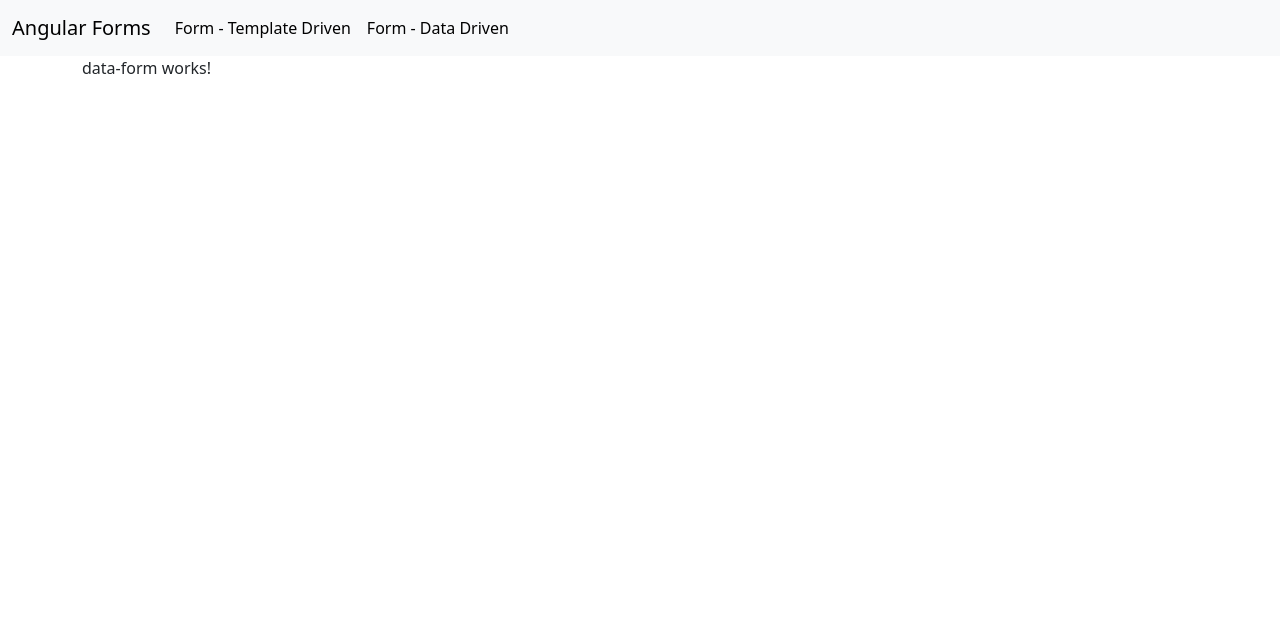
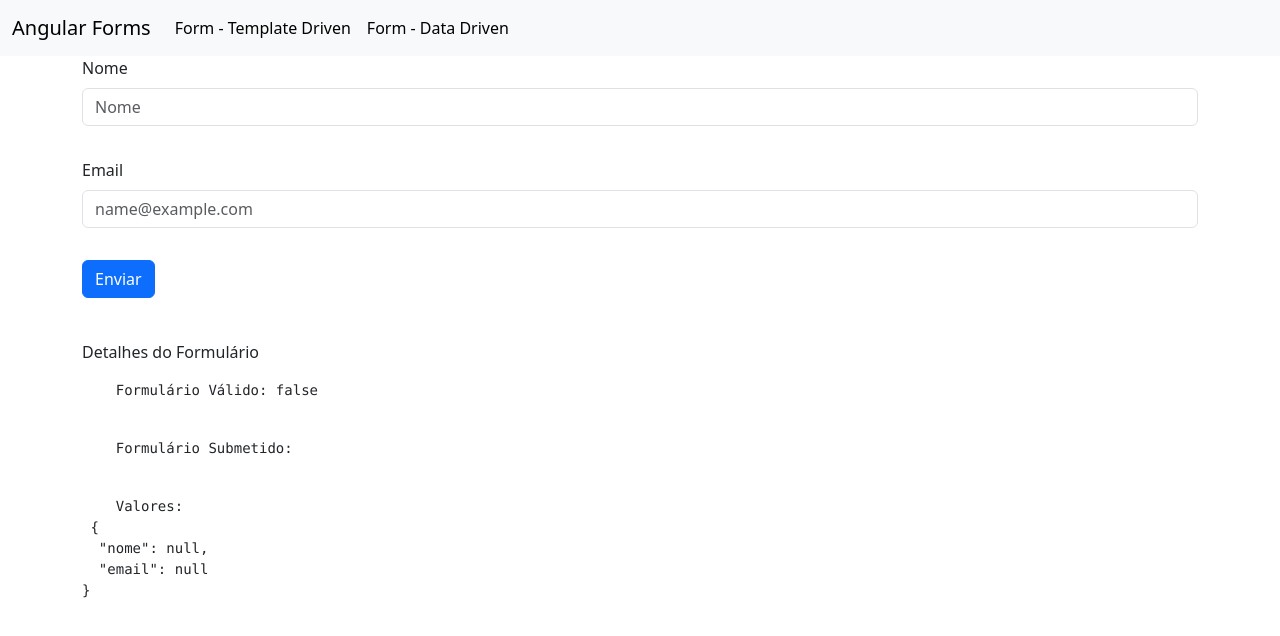
Before and after one commit to maiconcardoso/studying_angular_forms, an Angular app: page /dataForm in a window 1280 px wide. Shown: the top 636 px of the page. Built offline with nearby package versions, Linux system fonts and the light colour scheme.

Commit message:
Sincronizando HTML com FormGroup

```diff
--- a/src/app/app.module.ts
+++ b/src/app/app.module.ts
@@ -16,7 +16,7 @@ import { DataFormModule } from './data-form/data-form.module';
     FormsModule,
     AppRoutingModule,
     TemplateFormModule,
-    DataFormModule
+    DataFormModule,
   ],
   providers: [],
   bootstrap: [AppComponent]
--- a/src/app/data-form/data-form.component.html
+++ b/src/app/data-form/data-form.component.html
@@ -1 +1,29 @@
-<p>data-form works!</p>
+<form class="form-horizontal row g-3" [formGroup]="formulario">
+  <div class="mb-3">
+    <div class="col-md-12">
+      <label for="nome" class="form-label">Nome</label>
+    </div>
+    <input type="text" required class="form-control" id="nome" placeholder="Nome" formControlName="nome">
+   <!--  <div class="alert alert-danger" role="alert">
+      O nome é obrigatório.
+    </div> -->
+  </div>
+
+  <div class="mb-3">
+    <div class="col-md-12">
+      <label for="email" class="form-label">Email</label>
+      <input type="email" required class="form-control" id="email" placeholder="name@example.com" formControlName="email"
+         email>
+    <!--   <div class="alert alert-danger" role="alert">
+        Email inválido.
+      </div> -->
+    </div>
+  </div>
+
+
+  <div class="mb-3">
+    <button type="submit" class="btn btn-primary">Enviar</button>
+  </div>
+
+  <app-form-debug [form]="formulario"></app-form-debug>
+</form>
--- a/src/app/data-form/data-form.module.ts
+++ b/src/app/data-form/data-form.module.ts
@@ -2,6 +2,7 @@ import { NgModule } from '@angular/core';
 import { CommonModule } from '@angular/common';
 import { DataFormComponent } from './data-form.component';
 import { ReactiveFormsModule } from '@angular/forms';
+import { SharedModule } from '../shared/shared.module';
 
 
 
@@ -11,7 +12,8 @@ import { ReactiveFormsModule } from '@angular/forms';
   ],
   imports: [
     CommonModule,
-    ReactiveFormsModule
+    ReactiveFormsModule,
+    SharedModule
   ]
 })
 export class DataFormModule { }
--- a/src/app/template-form/template-form.module.ts
+++ b/src/app/template-form/template-form.module.ts
@@ -2,18 +2,18 @@ import { NgModule } from '@angular/core';
 import { CommonModule } from '@angular/common';
 import { TemplateFormComponent } from './template-form.component';
 import { FormsModule } from '@angular/forms';
-import { FormDebugComponent } from '../form-debug/form-debug.component';
+import { SharedModule } from '../shared/shared.module';
 
 
 
 @NgModule({
   declarations: [
     TemplateFormComponent,
-    FormDebugComponent
   ],
   imports: [
     CommonModule,
-    FormsModule
+    FormsModule,
+    SharedModule
   ],
   exports: [
     TemplateFormComponent
```
Also changed, not shown: src/app/shared/shared.module.ts (added, +18 -0 lines), src/app/shared/form-debug/form-debug.component.css (added), src/app/shared/form-debug/form-debug.component.html (renamed from src/app/form-debug/form-debug.component.html), src/app/shared/form-debug/form-debug.component.ts (renamed from src/app/form-debug/form-debug.component.ts), 1 other file (tests, documents, lock files or other folders).
